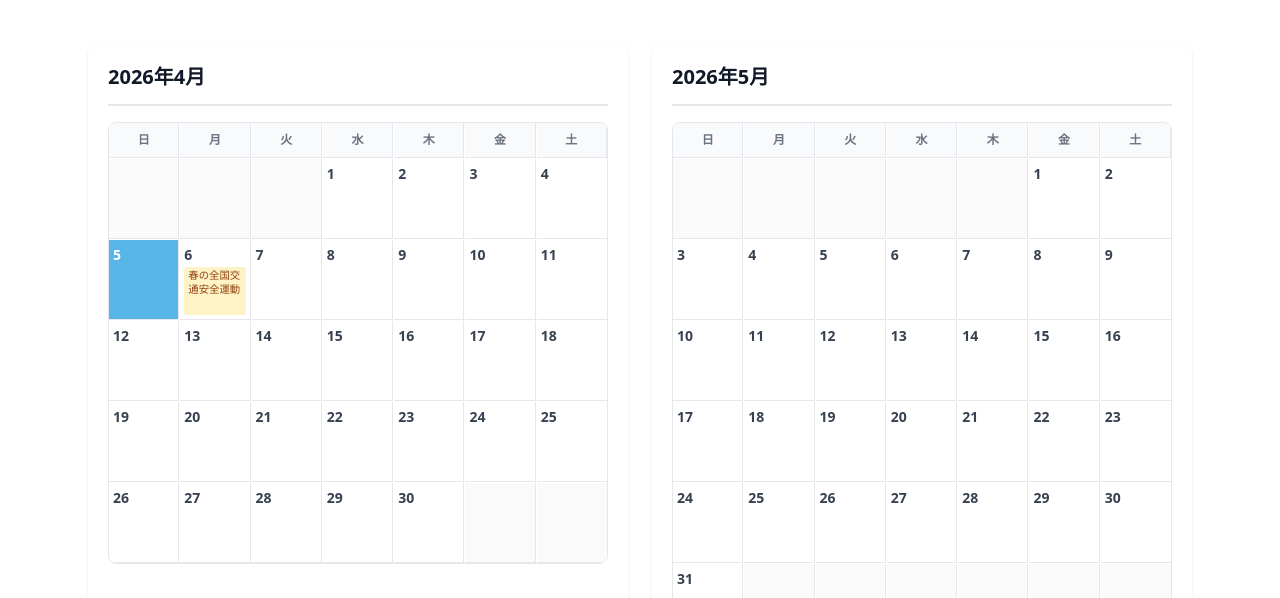
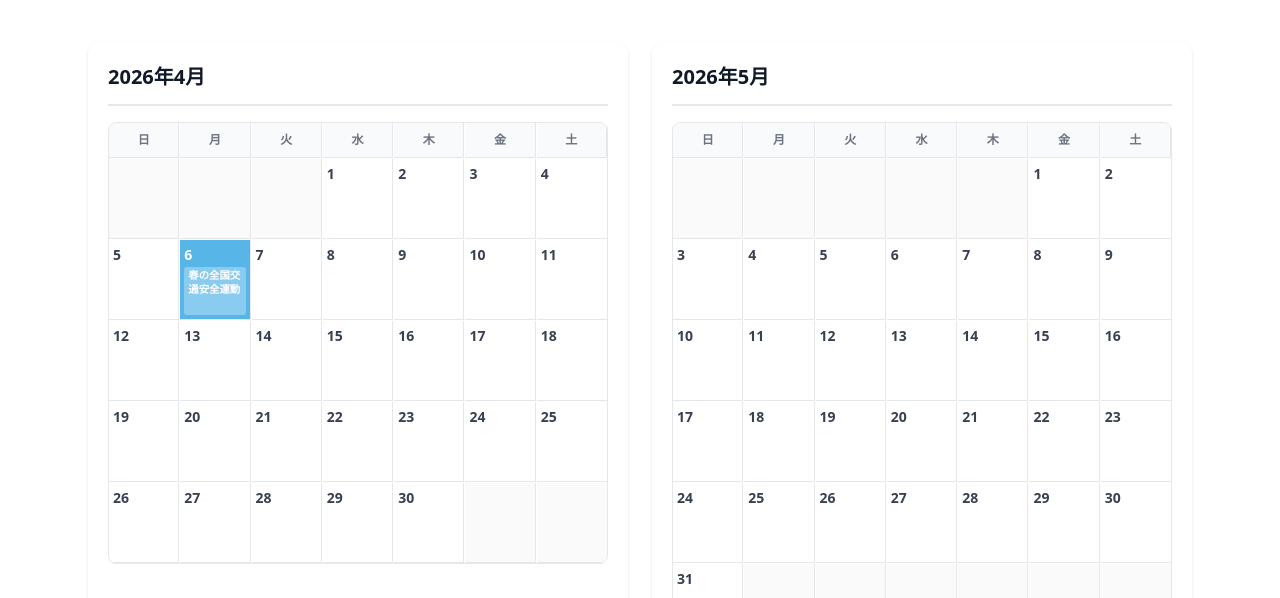
Before and after one commit to xim2jp/asahigaoka, a website: page news.html in a window 1280 px wide. Shown: the part 502-1100 px from the top of the page. Drawn offline with nearby package versions, Linux system fonts and the light colour scheme; a script that the page names is missing.

Commit message:
Update news.html - 2026-04-06

```diff
--- a/news.html
+++ b/news.html
@@ -295,7 +295,7 @@
         }
       }
     </style>
-    <!-- Generated at: 2026-04-04T15:05:05.460430Z -->
+    <!-- Generated at: 2026-04-05T15:05:05.506464Z -->
   </head>
   <body class="bg-white">
     <!-- ヘッダー -->
@@ -427,10 +427,10 @@
             </div><div class="calendar-day  ">
                 <span class="calendar-day-number">4</span>
 
-            </div><div class="calendar-day today ">
+            </div><div class="calendar-day  ">
                 <span class="calendar-day-number">5</span>
 
-            </div><div class="calendar-day  has-event">
+            </div><div class="calendar-day today has-event">
                 <span class="calendar-day-number">6</span>
                 <div class="calendar-day-event" onclick="event.stopPropagation(); window.location.href='news/9901eceb-64ac-40de-a586-3fc71920e2c3.html'" title="春の全国交通安全運動">春の全国交通安全運動</div>
             </div><div class="calendar-day  ">
```
